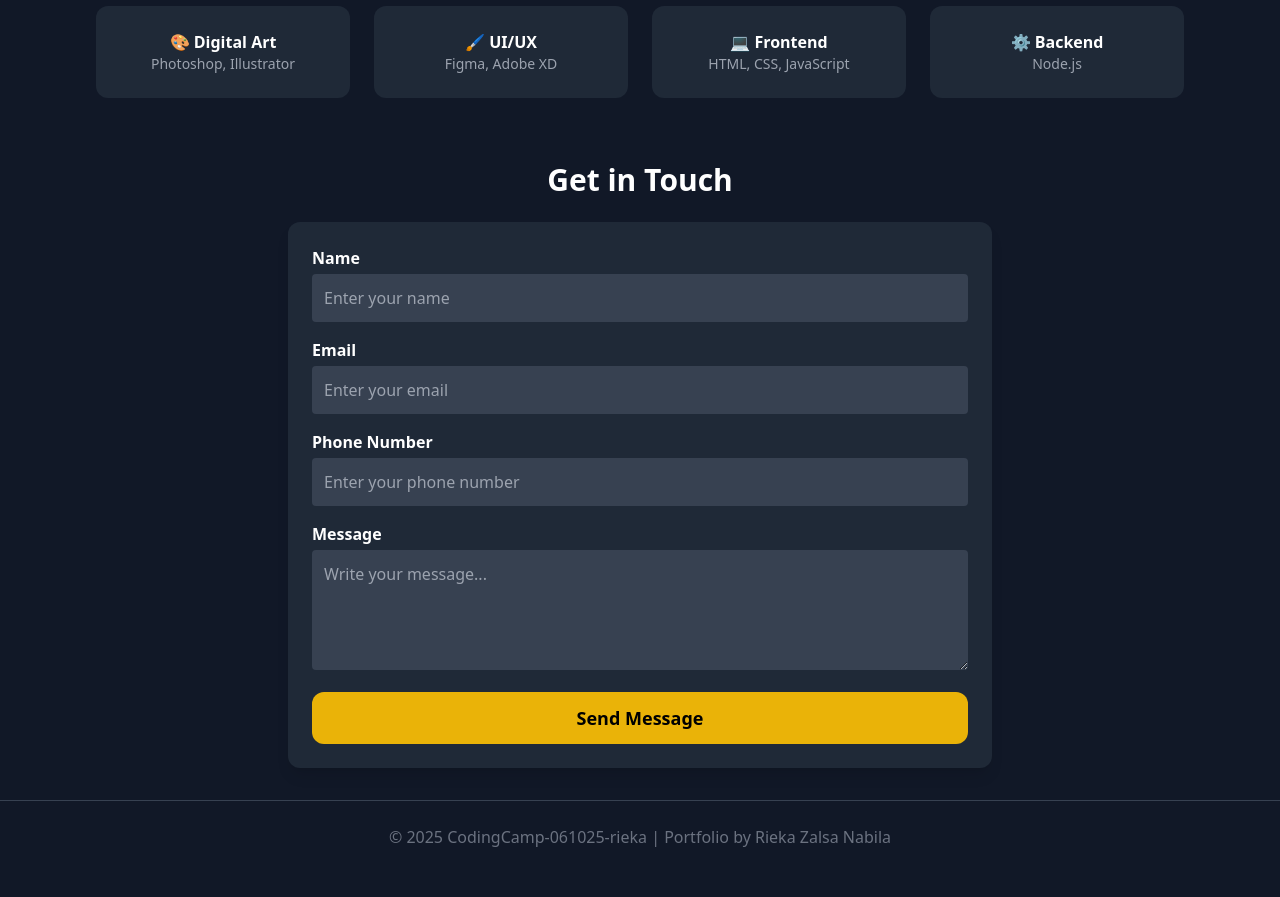
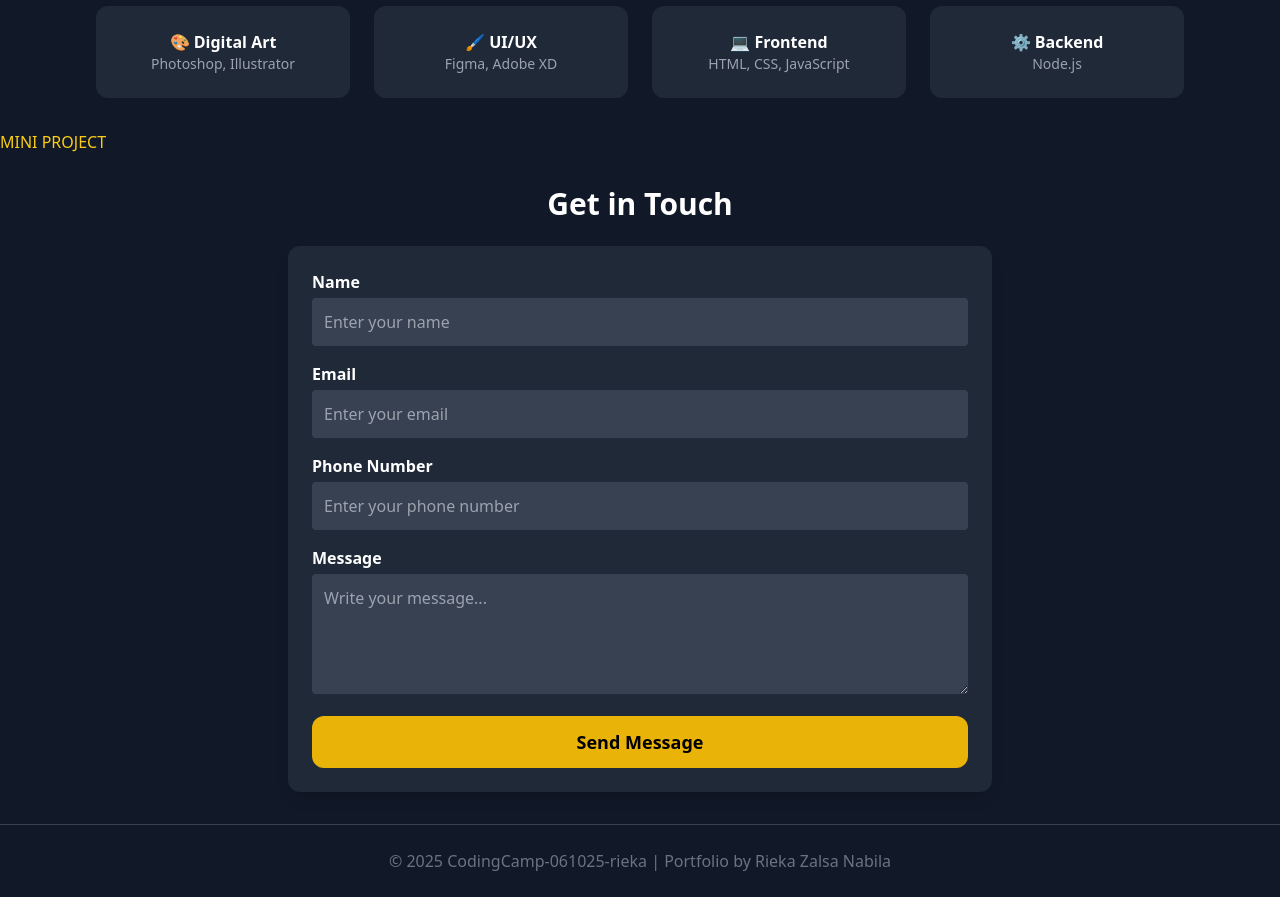
Before and after one commit to Rey-09/Portfolio-detail, a plain HTML site: page index.html in a window 1280 px wide. Shown: the part 3920-4817 px from the top of the page. Before the commit the page ends 4793 px from the top, so only its background shows below. Drawn offline with nearby package versions, Linux system fonts and the light colour scheme.

Commit message:
update portfolio

```diff
--- a/index.html
+++ b/index.html
@@ -150,6 +150,9 @@
     </div>
   </section>
 
+
+  <span class="text-yellow-400">MINI PROJECT</span>
+
   <!-- ================= CONTACT FORM ================= -->
   <section class="max-w-3xl mx-auto p-8 text-center">
     <h2 class="text-3xl font-bold mb-6">Get in Touch</h2>
```
